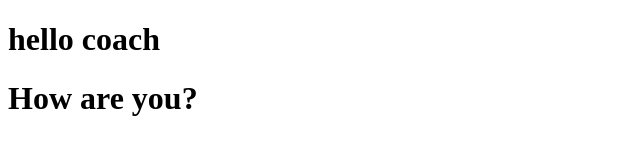
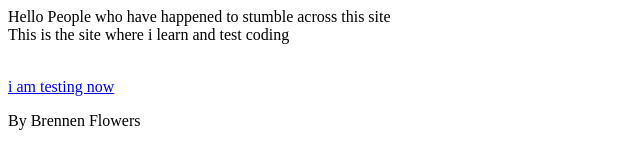
Before and after one commit to BrennenTheHuman/brennenflowers, a plain HTML site: page index.html in a window 1280 px wide. Shown: the whole page, without its empty margins (0-640 px from the left). Drawn offline with Linux system fonts and the light colour scheme.

Commit message:
Update index.html

```diff
--- a/index.html
+++ b/index.html
@@ -3,10 +3,17 @@
 <html lang="en" dir="ltr">
   <head>
     <meta charset="utf-8">
-    <title>brennenflowers</title>
+    <title>Brennen's Test Site</title>
+    <link rel="styles.css"
   </head>
   <body>
-<h1>hello coach</h1>
-<h1>How are you?</h1>
+    <header>Hello People who have happened to stumble across this site</header>
+    <div class="ex"
+<h1>This is the site where i learn and test coding</h1>
+</div>
+<br>
+<p><a href="https://ryangeyer223.github.io/John-Travolta/">i am testing now</a>
+
+<footer>By Brennen Flowers</footer>
   </body>
 </html>
```
